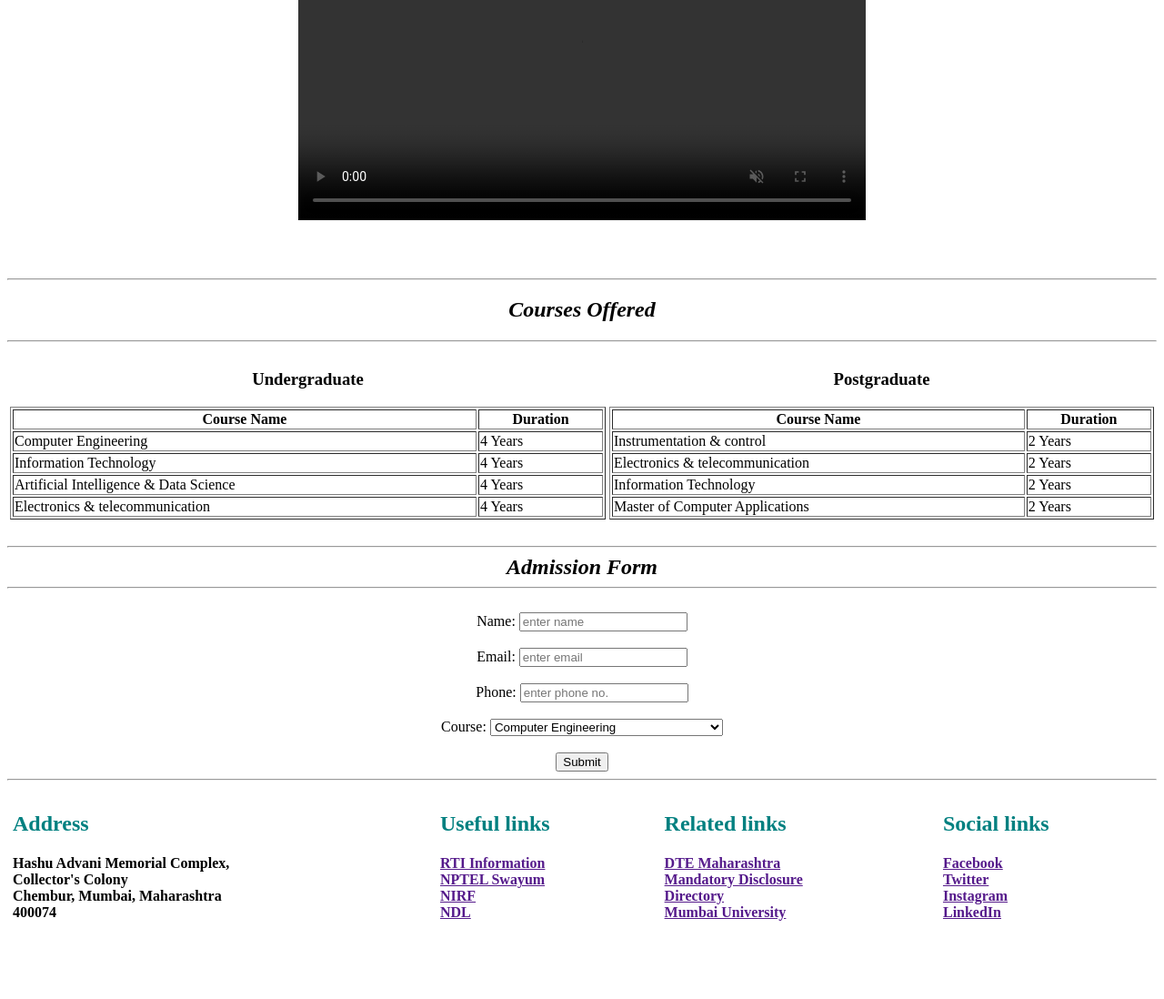
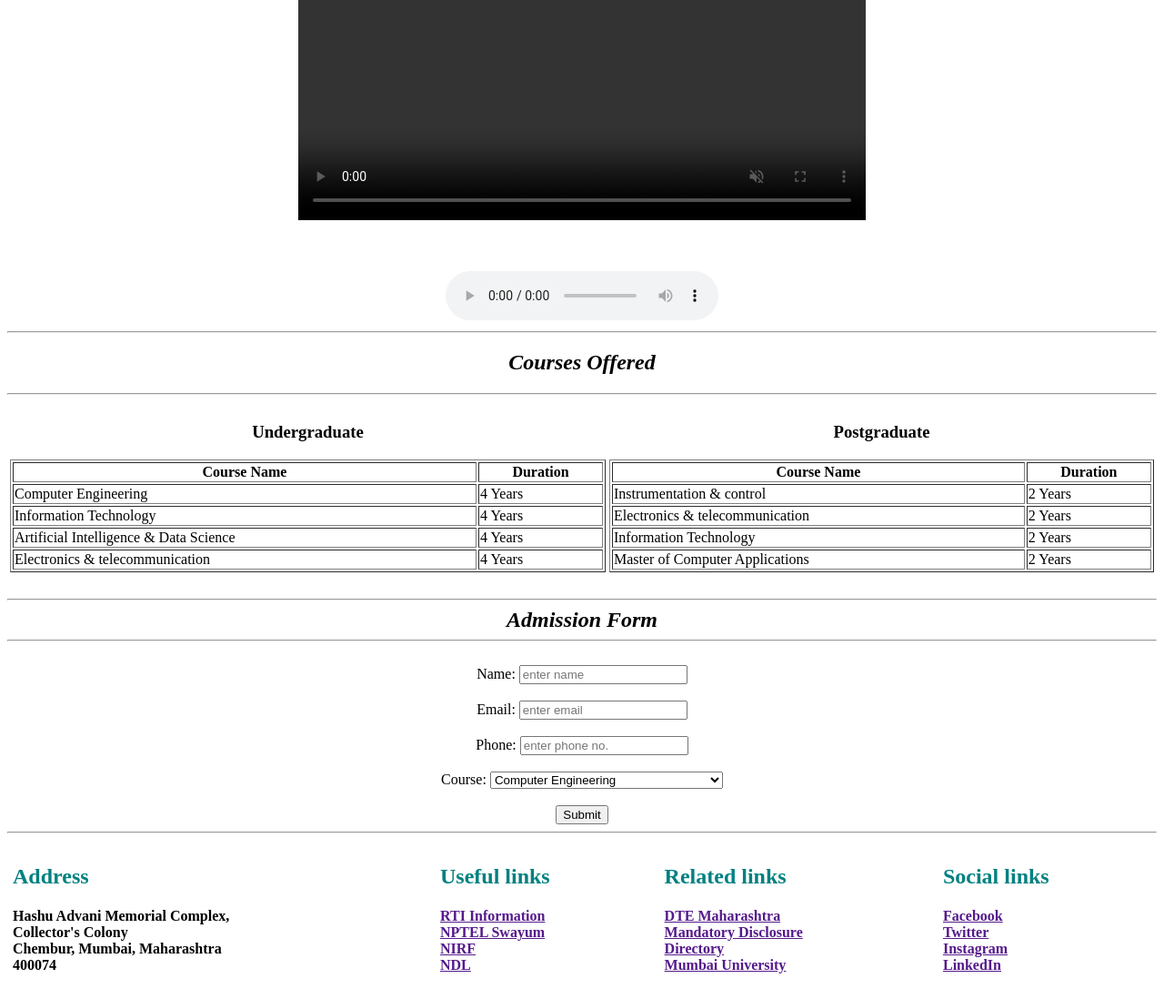
Before and after one commit to Ansh476/htmlweb, a plain HTML site: page index.html in a window 1280 px wide. Shown: the part 635-1733 px from the top of the page at 91% size. Before the commit the page ends 1682 px from the top, so only its background shows below. Drawn offline with Linux system fonts and the light colour scheme.

Commit message:
Update index.html

```diff
--- a/index.html
+++ b/index.html
@@ -33,7 +33,10 @@
     <br>
     <hr>
     <center>
-    <iframe src="video.html" width="640" height="360" frameborder="0" allow="autoplay; fullscreen" allowfullscreen></iframe>
+    <iframe src="video.html" width="640" height="360" frameborder="0" allow="autoplay; fullscreen" allowfullscreen></iframe><br>
+    <audio controls>
+    <source src="assets/vesitaudio.mp3" type="audio/mpeg" >
+    </audio>
     </center>
     <hr>
     <section id="course">
```
